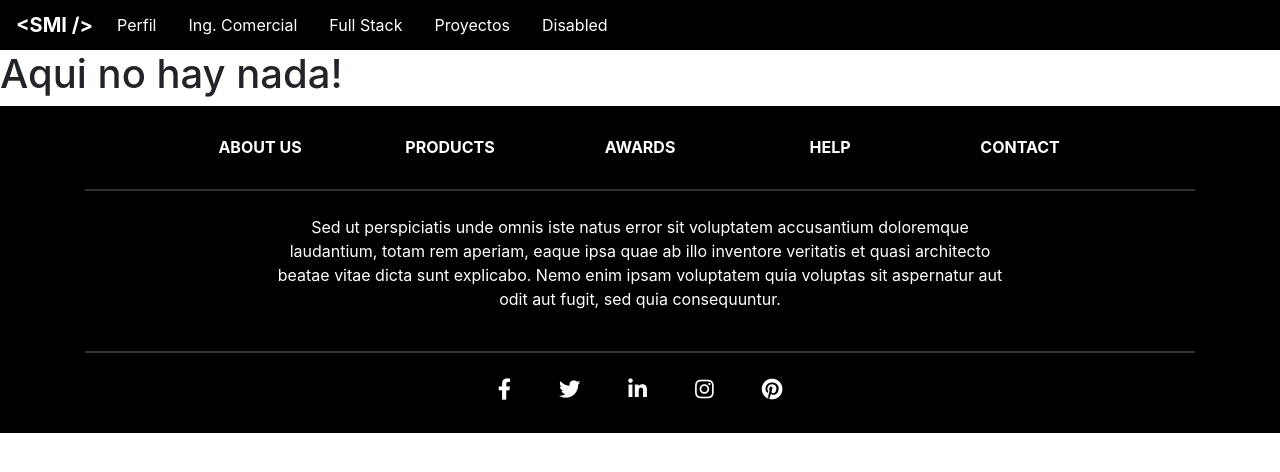
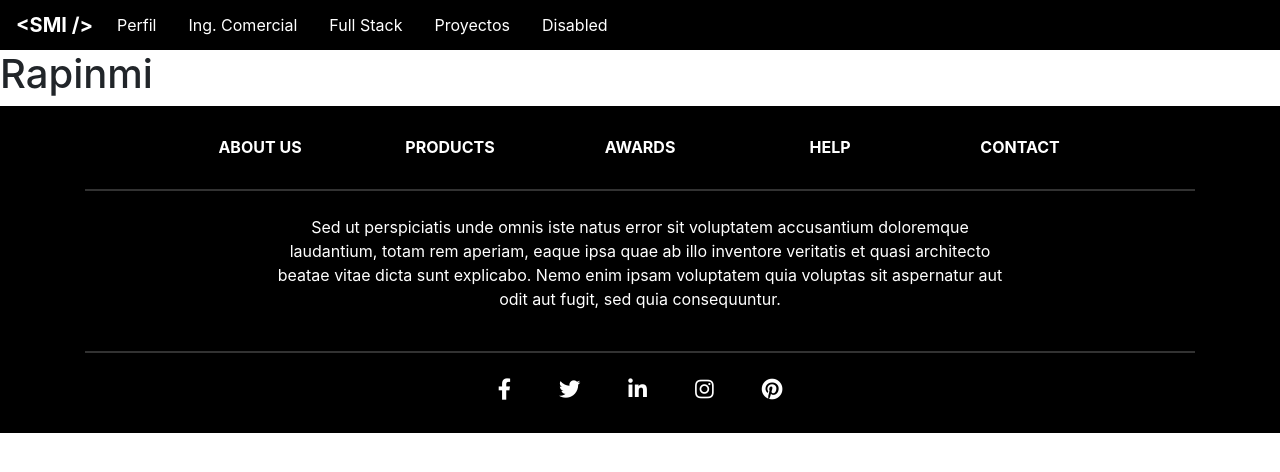
Before and after one commit to jerosantamariai/santamariai, a React (Create React App) app in the folder front/: page /proyectos/rapinmi in a window 1280 px wide. Shown: the top 472 px of the page. Built offline with nearby package versions, Linux system fonts and the light colour scheme.

Commit message:
adding rapinmi file

```diff
--- a/front/src/App.js
+++ b/front/src/App.js
@@ -12,6 +12,7 @@ import Fstack from './views/fstack';
 import SimpleCounter from './views/projects/exercises/simplecounter';
 import ContactList from './views/projects/exercises/contactlist';
 import SMBarber from './views/projects/web/smbarber';
+import Rapinmi from './views/projects/web/rapinmi';
 
 const App = props => {
   return (
@@ -24,6 +25,7 @@ const App = props => {
             <Route exact path="/proyectos/contadorsimple" component={SimpleCounter} />
             <Route exact path="/proyectos/listadecontactos" component={ContactList} />
             <Route exact path="/proyectos/smbarber" component={SMBarber} />
+            <Route exact path="/proyectos/rapinmi" component={Rapinmi} />
             <Route exact path="/miperfil" component={Perfil} />
             <Route exact path="/icom" component={Icom} />
             <Route exact path="/fstack" component={Fstack} />
--- a/front/src/views/fstack.js
+++ b/front/src/views/fstack.js
@@ -7,7 +7,8 @@ const Fstack = props => {
             <h1>Full Stack</h1>
             <Link to="/proyectos/contadorsimple">Contador Simple</Link>
             <Link to="/proyectos/listadecontactos">Contador Simple</Link>
-            <Link to="/proyectos/SMBarber">SMBarber</Link>
+            <Link to="/proyectos/smbarber">SMBarber</Link>
+            <Link to="/proyectos/rapinmi">Rapinmi</Link>
         </>
     );
 }
--- /dev/null
+++ b/front/src/views/projects/web/rapinmi.js
@@ -0,0 +1,11 @@
+import React from 'react';
+
+const Rapinmi = Props => {
+    return (
+        <>
+            <h1>Rapinmi</h1>
+        </>
+    );
+}
+
+export default Rapinmi;
```
